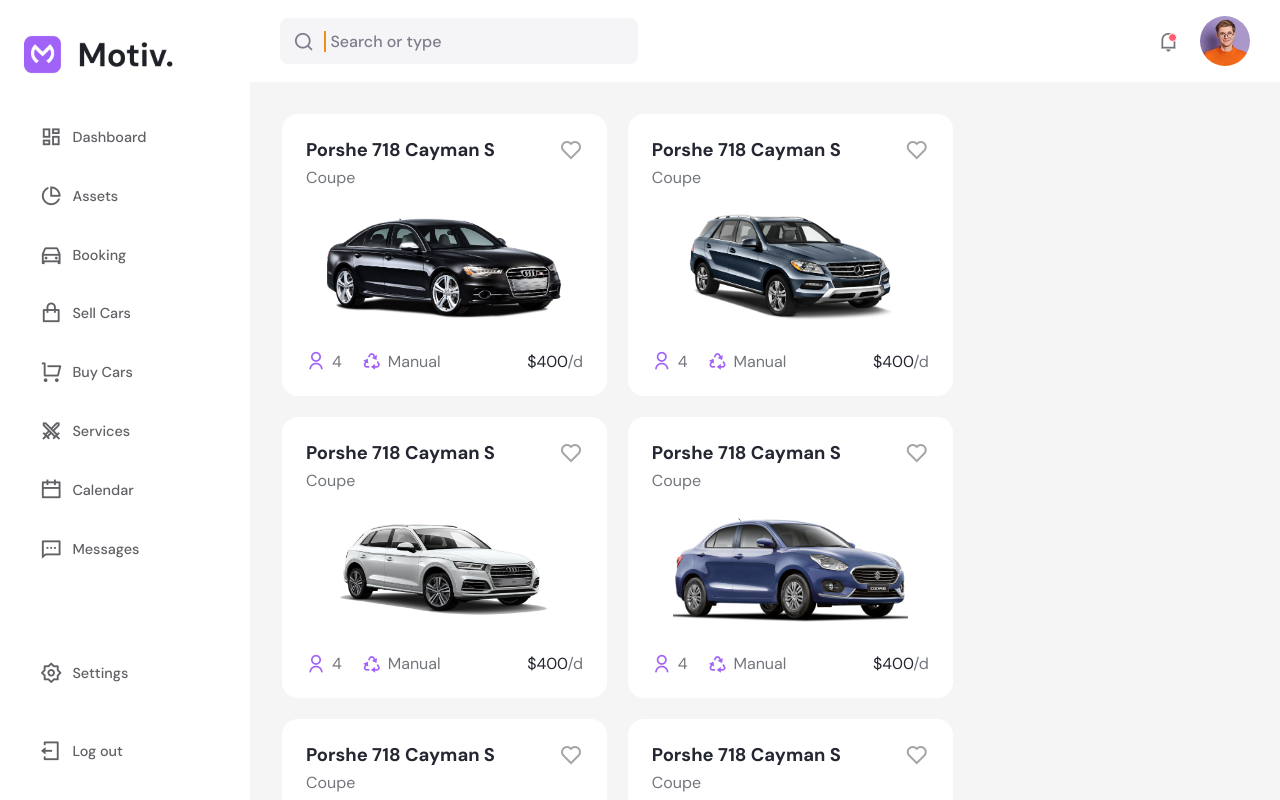
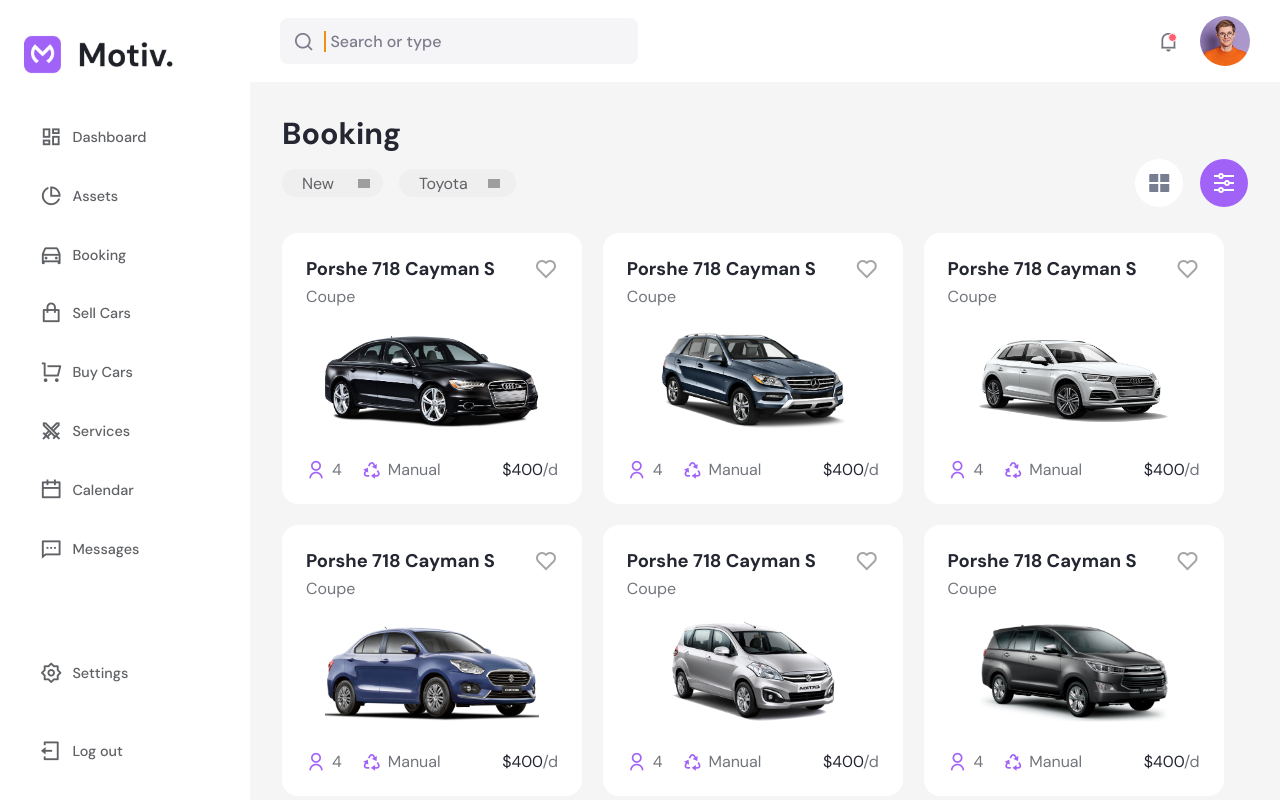
Before and after one commit to A-Selim/motiv, a React (Vite) app: page /booking in a window 1280 px wide. Shown: the top 800 px of the page. Built offline with nearby package versions, Linux system fonts and the light colour scheme; grey boxes are pictures that could not be loaded.

Commit message:
Create booking UI - title & top container

```diff
--- a/src/Pages/Booking/Booking.css
+++ b/src/Pages/Booking/Booking.css
@@ -1,5 +1,59 @@
 .cards-container {
   display: grid;
-  grid-template-columns: repeat(auto-fit, minmax(250px, 325px));
+  grid-template-columns: repeat(auto-fit, minmax(250px, 300px));
   gap: 1.3em;
 }
+
+.main-title {
+  font-size: 1.9rem;
+  font-weight: 700;
+  color: #242731;
+}
+
+.main-top {
+  display: flex;
+  justify-content: space-between;
+  align-items: center;
+  margin-bottom: 1.25em;
+}
+
+.select-box {
+  font-size: 1rem;
+  color: #5f6165;
+  margin: 1em 1em 1em 0;
+  padding: 0.35em 3em 0.35em 1.25em;
+  border: none;
+  outline: none;
+  border-radius: 20px;
+  cursor: pointer;
+  /* Drop down style */
+  appearance: none;
+  background-image: url(assets/arrow-down.png);
+  background-repeat: no-repeat;
+  background-size: 12px;
+  background-position: 85% center;
+}
+
+.tool-btn {
+  font-size: 1.5rem;
+  padding: 0.5em;
+  border-radius: 50%;
+  border: none;
+  outline: none;
+  cursor: pointer;
+}
+
+.tool-btn > i {
+  display: block;
+}
+
+.grid-btn {
+  color: #777e91;
+  background-color: #ffffff;
+}
+
+.settings-btn {
+  color: #ffffff;
+  background-color: #a162f7;
+  margin-left: 0.7em;
+}
--- a/src/Pages/Booking/Booking.jsx
+++ b/src/Pages/Booking/Booking.jsx
@@ -21,6 +21,31 @@
 
   return (
     <>
+      <h2 className="main-title">Booking</h2>
+
+      <div className="main-top">
+        <div className="selection-container">
+          <select name="condition" id="condition" className="select-box">
+            <option value="new">New</option>
+            <option value="old">Old</option>
+          </select>
+          <select name="model" id="model" className="select-box">
+            <option value="toyota">Toyota</option>
+            <option value="bmw">BMW</option>
+            <option value="mazda">Mazda</option>
+          </select>
+        </div>
+
+        <div className="tools-container">
+          <button className="tool-btn grid-btn">
+            <i className="ri-layout-grid-fill"></i>
+          </button>
+          <button className="tool-btn settings-btn">
+            <i className="ri-equalizer-line"></i>
+          </button>
+        </div>
+      </div>
+
       <div className="cards-container">{cardsElements}</div>
     </>
   );
```
Also changed, not shown: public/assets/arrow-down.png (added).
